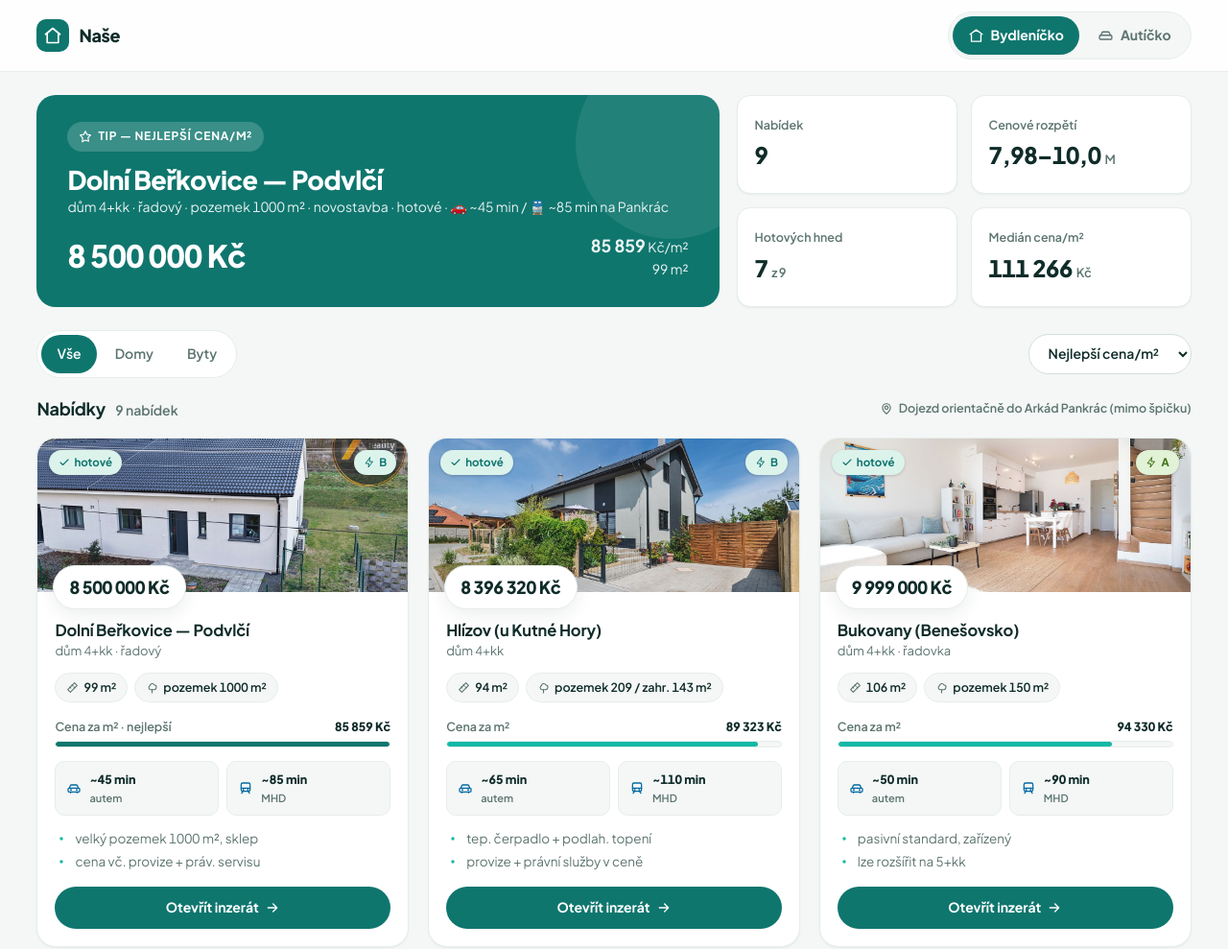
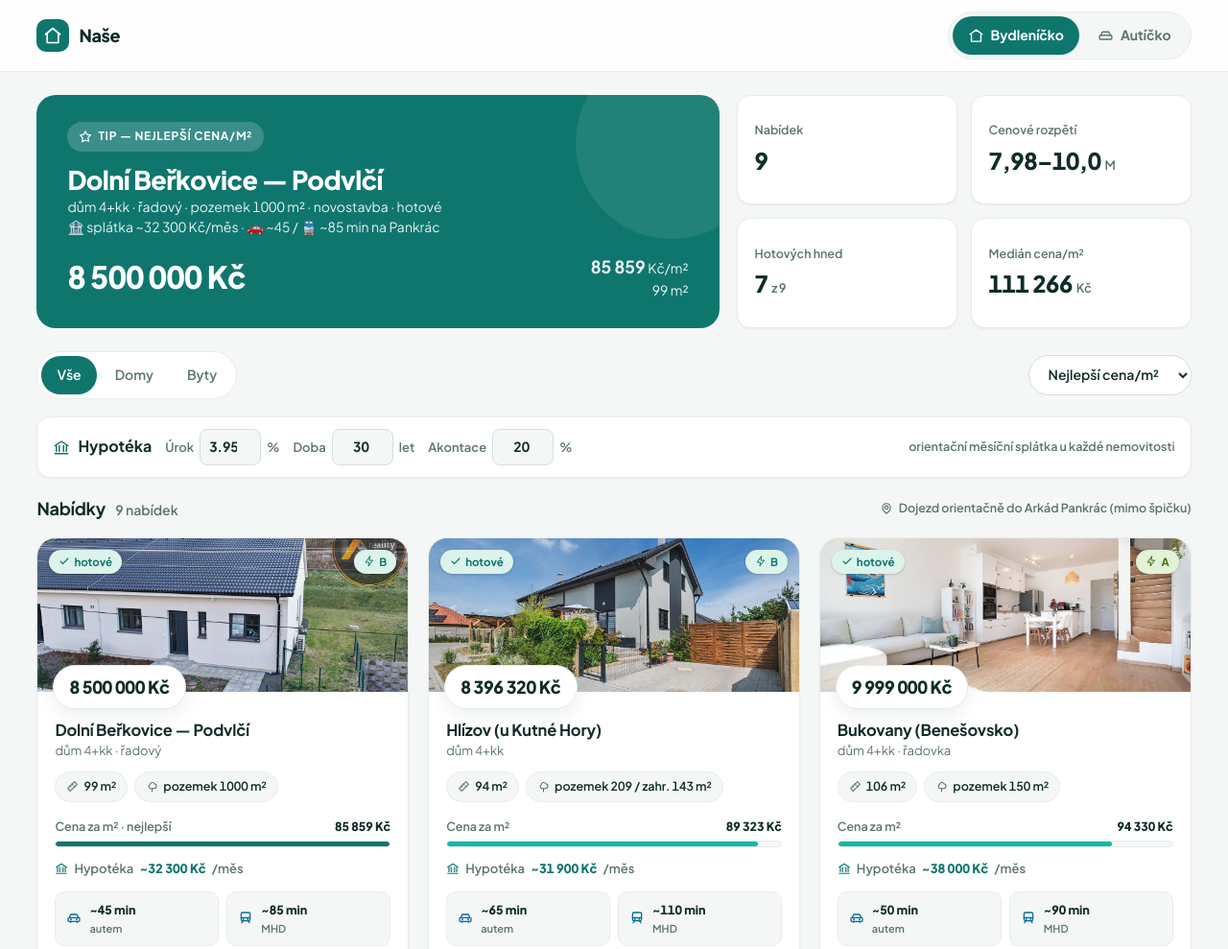
Before and after one commit to foxpen/nasse, a plain HTML site: page bydleni.html in a window 1280 px wide. Shown: the top 989 px of the page at 96% size. Drawn offline with Linux system fonts and the light colour scheme.

Commit message:
bydlení: hypoteční kalkulačka (úrok 3,95% / doba / akontace) + měsíční splátka u každé nemovitosti

```diff
--- a/bydleni.html
+++ b/bydleni.html
@@ -69,6 +69,14 @@
     </select>
   </div>
 
+  <div class="mortgage" id="mortgage">
+    <span class="mlabel"><svg viewBox="0 0 24 24" fill="none" stroke="currentColor" stroke-width="2" stroke-linecap="round" stroke-linejoin="round"><path d="M3 10l9-6 9 6"/><path d="M5 10v8M9 10v8M15 10v8M19 10v8M3 21h18"/></svg>Hypotéka</span>
+    <label>Úrok <input id="m-rate" type="number" value="3.95" step="0.05" min="0" inputmode="decimal"> %</label>
+    <label>Doba <input id="m-years" type="number" value="30" min="5" max="40" step="1"> let</label>
+    <label>Akontace <input id="m-down" type="number" value="20" min="0" max="90" step="5"> %</label>
+    <span class="mnote">orientační měsíční splátka u každé nemovitosti</span>
+  </div>
+
   <div class="sec-head">
     <h3>Nabídky</h3>
     <span class="count" id="count"></span>
@@ -137,6 +145,13 @@ function mapUrl(origin, mode){
 }
 
 let filter="all", sort="ppm";
+let mRate=3.95, mYears=30, mDown=20;
+function monthly(price){
+  const P=price*(1-mDown/100), r=mRate/100/12, n=mYears*12;
+  const m = r===0 ? P/n : P*r/(1-Math.pow(1+r,-n));
+  return Math.round(m/100)*100;
+}
+const bankIcon='<svg viewBox="0 0 24 24" fill="none" stroke="currentColor" stroke-width="2" stroke-linecap="round" stroke-linejoin="round"><path d="M3 10l9-6 9 6"/><path d="M5 10v8M9 10v8M15 10v8M19 10v8M3 21h18"/></svg>';
 
 function readyTag(d){return d.ready
   ? `<span class="tag" style="background:var(--ok-bg);color:var(--ok);">${I.check}hotové</span>`
@@ -161,7 +176,7 @@ function renderPick(){
     <span class="badge">${I.star} Tip — nejlepší cena/m²</span>
     <div>
       <h2>${d.n}</h2>
-      <div class="pmeta">${d.disp} · ${d.land} · ${d.when} · 🚗 ~${d.car} min / 🚆 ~${d.pt} min na Pankrác</div>
+      <div class="pmeta">${d.disp} · ${d.land} · ${d.when}<br>🏦 splátka ~${czk(monthly(d.price))} Kč/měs · 🚗 ~${d.car} / 🚆 ~${d.pt} min na Pankrác</div>
       <div class="prow">
         <span class="big">${czk(d.price)} Kč</span>
         <span class="ppm"><b style="font-size:18px;">${czk(d.ppm)}</b> Kč/m²<br>${d.area} m²</span>
@@ -205,6 +220,7 @@ function renderCards(){
           <div class="ppmtop"><span>Cena za m²${best?' · nejlepší':''}</span><b>${czk(d.ppm)} Kč</b></div>
           <div class="bar"><i class="${best?'lo':''}" style="width:${pct}%"></i></div>
         </div>
+        <div class="mort">${bankIcon}Hypotéka <b>~${czk(monthly(d.price))} Kč</b>/měs</div>
         <div class="commute">
           <a href="${mapUrl(d.origin,'driving')}" target="_blank" rel="noopener" onclick="event.stopPropagation()" title="Trasa autem v Mapách Google" aria-label="Autem zhruba ${d.car} minut na Arkády Pankrác">
             ${I.car}<span><b>~${d.car} min</b><small>autem</small></span>
@@ -246,6 +262,14 @@ document.getElementById("filters").addEventListener("click", e=>{
 });
 document.getElementById("sort").addEventListener("change", e=>{ sort=e.target.value; renderAll(); });
 
+function recalcMortgage(){
+  mRate = parseFloat(document.getElementById("m-rate").value) || 0;
+  mYears = Math.min(40, Math.max(1, parseInt(document.getElementById("m-years").value) || 30));
+  mDown = Math.min(95, Math.max(0, parseFloat(document.getElementById("m-down").value) || 0));
+  renderPick(); renderCards();
+}
+["m-rate","m-years","m-down"].forEach(id=>document.getElementById(id).addEventListener("input", recalcMortgage));
+
 renderPick(); renderKpis(); renderAll();
 </script>
 </body>
--- a/styles.css
+++ b/styles.css
@@ -294,3 +294,17 @@ footer{color:var(--muted-fg); font-size:13px; margin-top:40px; text-align:center
 .ia-road{stroke:var(--line-2); stroke-width:4; stroke-linecap:round; stroke-dasharray:20 16;
   animation:roadmove .35s linear infinite;}
 @keyframes roadmove{to{stroke-dashoffset:-36;}}
+
+/* ---------- mortgage calculator (Bydleníčko) ---------- */
+.mortgage{display:flex; flex-wrap:wrap; align-items:center; gap:14px; background:var(--surface);
+  border:1px solid var(--line); border-radius:var(--r); padding:12px 16px; margin:0 0 18px; box-shadow:var(--sh-sm);}
+.mortgage .mlabel{display:inline-flex; align-items:center; gap:8px; font-weight:700;}
+.mortgage .mlabel svg{width:18px;height:18px;color:var(--primary);}
+.mortgage label{font-size:13px; color:var(--muted-fg); font-weight:600; display:inline-flex; align-items:center; gap:6px;}
+.mortgage input{width:64px; font:inherit; font-size:14px; font-weight:700; color:var(--fg); background:var(--bg);
+  border:1px solid var(--line-2); border-radius:8px; padding:7px 9px; text-align:right; min-height:38px;}
+.mortgage .mnote{margin-left:auto; font-size:12.5px; color:var(--muted-fg); font-weight:600;}
+.mort{font-size:13px; color:var(--muted-fg); margin:0 0 12px; font-weight:600; display:flex; align-items:center; gap:6px;}
+.mort svg{width:14px;height:14px;color:var(--primary);}
+.mort b{color:var(--primary); font-weight:800;}
+@media (max-width:560px){ .mortgage .mnote{display:none;} }
```
